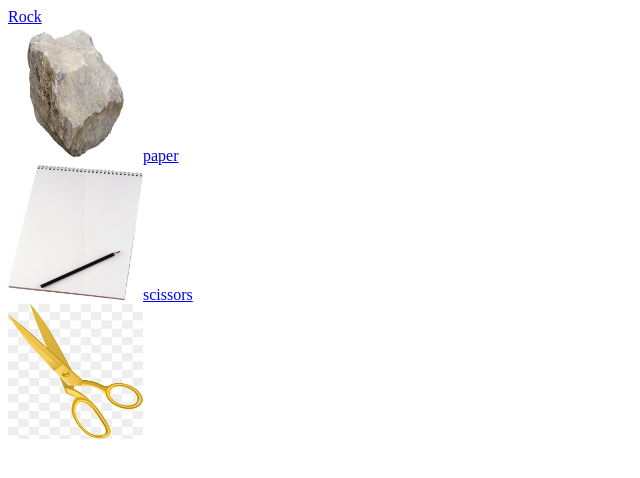
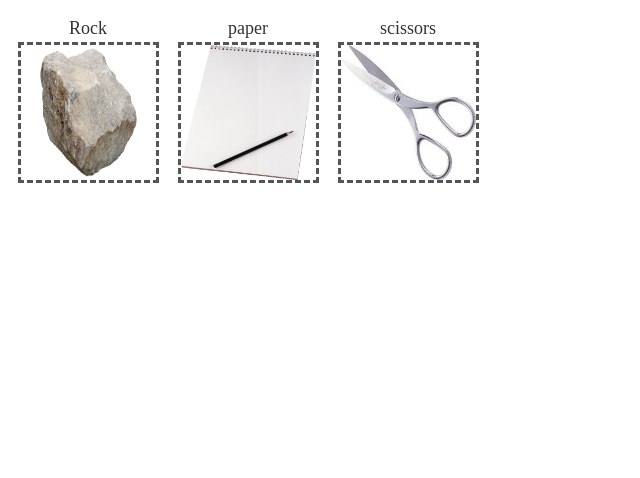
Before and after one commit to GorditaNachoCheese/dsahuri-336, a PHP site: page /hw/hw2/ in a window 1280 px wide. Shown: the top 478 px of the page, without its empty margins (0-640 px from the left). Run offline with PHP 8.4, Linux system fonts and the light colour scheme.

Commit message:
hw2 more done

```diff
--- a/hw/hw2/css/styles.css
+++ b/hw/hw2/css/styles.css
@@ -1,8 +1,27 @@
-main
+h3 a
 {
-    margin: 0 auto;
-    text-align: center;
-    color: #0000000;
-    display:inline-block;
+    font-size: 16px;
+    margin-left: 10px;
+    text-decoration:none;
+    font-weight:normal;
+}
+
+h3 a: hover {text-decoration: underline;}
+
+#game a
+{
+    display: inline-block;
+    width: 140px;
+    color: #333;
+    font-size: 18px;
+    text-decoration:none;
+    text-align:center;
+    margin:10px;
 
 }
+
+#game a img
+{
+    border:3px dashed #555;
+    margin-top:3px;
+}
--- a/hw/hw2/game.php
+++ b/hw/hw2/game.php
@@ -2,7 +2,7 @@
             function display_items($item = null)
             {
                 $items = array(
-                    "rock"      => '<a href="?item=rock">Rock<br/><img src="img/rock.png" width="135" height="135" alt="rock"></a>',
+                    "rock"      => '<a id="left-element" href="?item=rock">Rock<br/><img src="img/rock.png" width="135" height="135" alt="rock"></a>',
                     "paper"     => '<a href="?item=paper">paper<br/><img src="img/paper.png" width="135" height="135" alt="paper"></a>',
                     "scissors"  => '<a href="?item=scissors">scissors<br/><img src="img/scissors.png" width="135" height="135" alt="scissors"></a>'
                     );
@@ -20,7 +20,7 @@
             {
                 if(isset($_GET['item']) == TRUE):
                     $items = array('rock', 'paper', 'scissors'); //valid items
-                    $user_item = $_GET['item']; //user items
+                    $user_item = strtolower($_GET['item']); //user items
                     $comp_item = $items[rand(0,2)];
                     echo $comp_item;
 
```
Also changed, not shown: hw/hw2/img/scissors.png.
